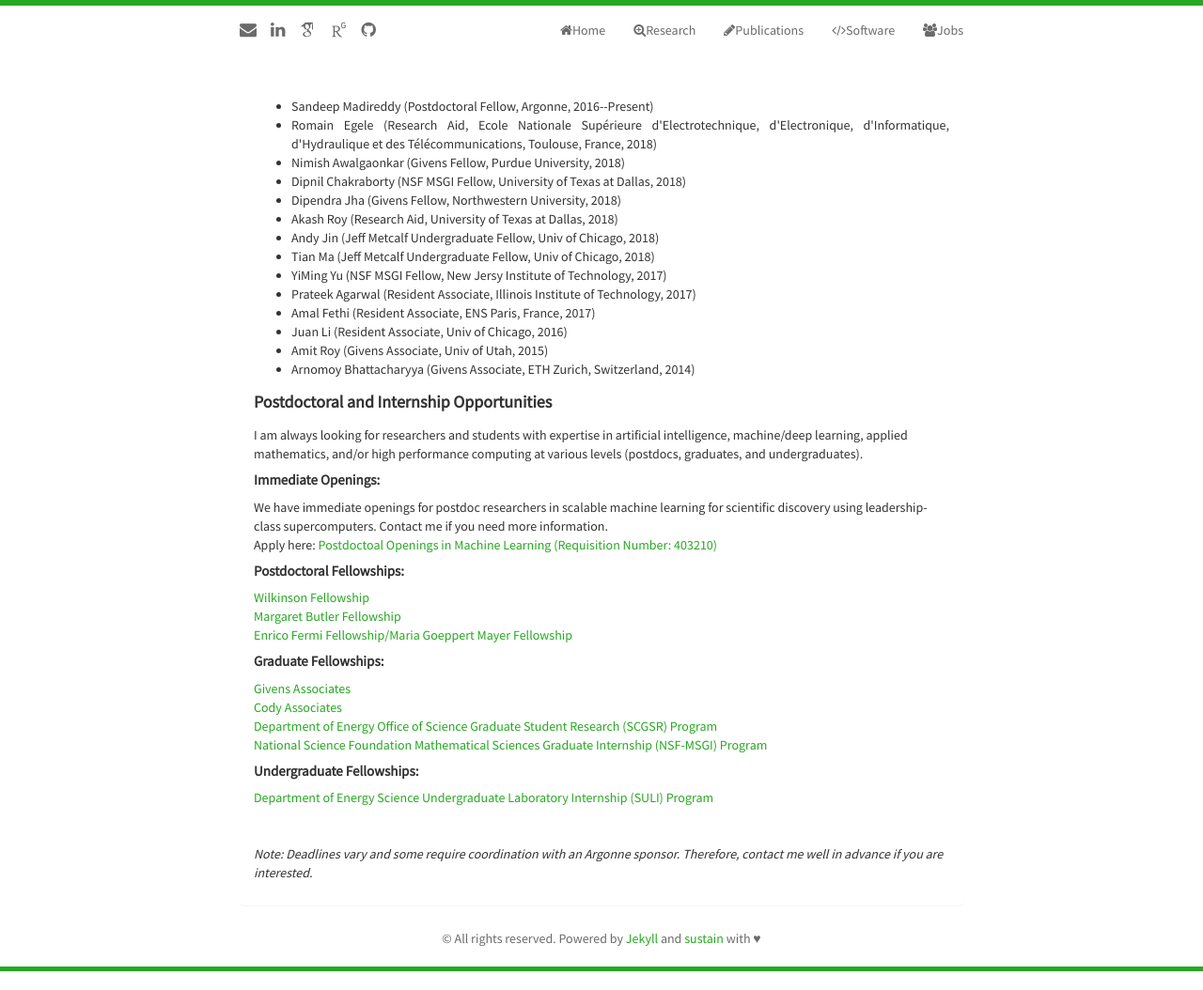
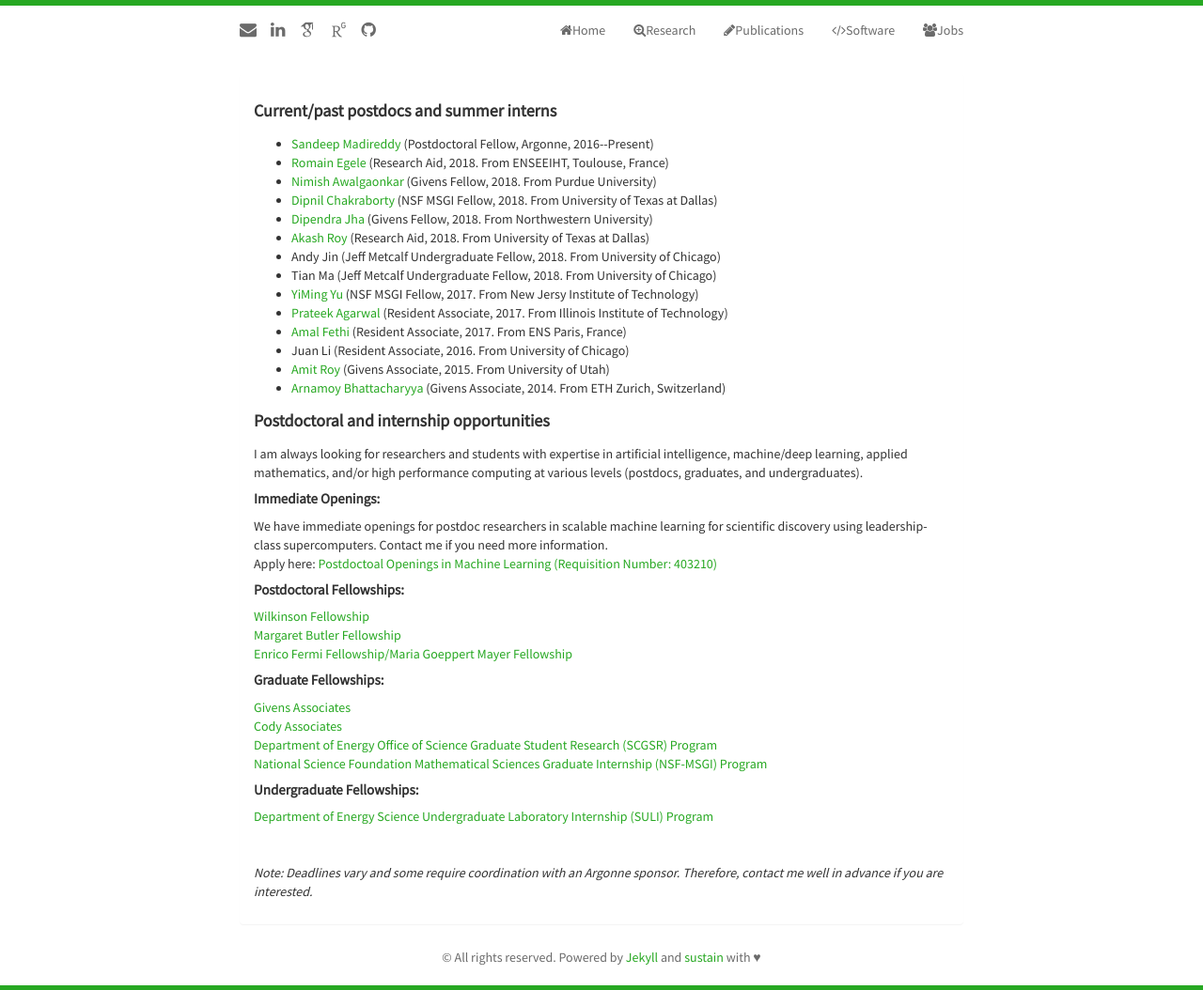
Before and after one commit to pbalapra/pbalapra.github.io, a Jekyll site: the page built from jobs.html, in a window 1280 px wide. Shown: the whole page at 94% size. Built offline with Jekyll 4.4.1, drawn with Linux system fonts in a browser that asks for light colours; nearby versions of some CDN libraries; some web fonts are replaced.

Commit message:
update students

```diff
--- a/_includes/jobs.html
+++ b/_includes/jobs.html
@@ -4,24 +4,25 @@
     <div class="panel-body">
 
       <p align="justify"></p>
+      <h5><strong>Current/past postdocs and summer interns</strong></h5>
       <ul class="itemize1" align="justify">
-        <li class="itemize">Sandeep Madireddy (Postdoctoral Fellow, Argonne, 2016--Present)</li>
-        <li class="itemize">Romain Egele (Research Aid, Ecole Nationale Supérieure d'Electrotechnique, d'Electronique, d'Informatique, d'Hydraulique et des Télécommunications, Toulouse, France, 2018)</li>
-        <li class="itemize">Nimish Awalgaonkar (Givens Fellow, Purdue University, 2018)</li>
-        <li class="itemize">Dipnil Chakraborty (NSF MSGI Fellow, University of Texas at Dallas, 2018)</li>
-        <li class="itemize">Dipendra Jha (Givens Fellow, Northwestern University, 2018)</li>
-        <li class="itemize">Akash Roy (Research Aid, University of Texas at Dallas, 2018)</li>
-        <li class="itemize">Andy Jin (Jeff Metcalf Undergraduate Fellow, Univ of Chicago, 2018)</li>
-        <li class="itemize">Tian Ma (Jeff Metcalf Undergraduate Fellow, Univ of Chicago, 2018)</li>
-        <li class="itemize">YiMing Yu (NSF MSGI Fellow, New Jersy Institute of Technology, 2017)</li>
-        <li class="itemize">Prateek Agarwal (Resident Associate, Illinois Institute of Technology, 2017)</li>
-        <li class="itemize">Amal Fethi (Resident Associate, ENS Paris, France, 2017)</li>
-        <li class="itemize">Juan Li (Resident Associate, Univ of Chicago, 2016)</li>
-        <li class="itemize">Amit Roy (Givens Associate, Univ of Utah, 2015)</li>
-        <li class="itemize">Arnomoy Bhattacharyya (Givens Associate, ETH Zurich, Switzerland, 2014)</li>
+        <li class="itemize"><a href="https://www.linkedin.com/in/sandeep-madireddy-914b0023", target="black_">Sandeep Madireddy</a> (Postdoctoral Fellow, Argonne, 2016--Present)</li>
+        <li class="itemize"><a href="https://fr.linkedin.com/in/romain-egele/en", target="black_">Romain Egele</a> (Research Aid, 2018. From ENSEEIHT, Toulouse, France)</li>
+        <li class="itemize"><a href="https://www.linkedin.com/in/nimish-awalgaonkar-39645473", target="black_">Nimish Awalgaonkar</a> (Givens Fellow, 2018. From Purdue University)</li>
+        <li class="itemize"><a href="https://in.linkedin.com/in/dipnil-chakraborty-021650102", target="black_">Dipnil Chakraborty</a> (NSF MSGI Fellow, 2018. From University of Texas at Dallas)</li>
+        <li class="itemize"><a href="https://www.linkedin.com/in/dipendraj", target="black_">Dipendra Jha</a> (Givens Fellow, 2018. From Northwestern University)</li>
+        <li class="itemize"><a href="https://www.linkedin.com/in/akash-roy-096797a4", target="black_">Akash Roy</a> (Research Aid, 2018. From University of Texas at Dallas)</li>
+        <li class="itemize">Andy Jin (Jeff Metcalf Undergraduate Fellow, 2018. From University of Chicago)</li>
+        <li class="itemize">Tian Ma (Jeff Metcalf Undergraduate Fellow, 2018. From University of Chicago)</li>
+        <li class="itemize"><a href="https://www.linkedin.com/in/arnamoy-bhattacharyya-89334368/", target="black_">YiMing Yu</a> (NSF MSGI Fellow, 2017. From New Jersy Institute of Technology)</li>
+        <li class="itemize"><a href="https://www.linkedin.com/in/prateekagrawal06", target="black_">Prateek Agarwal</a> (Resident Associate, 2017. From Illinois Institute of Technology)</li>
+        <li class="itemize"><a href="https://fr.linkedin.com/in/amal-fethi-48a7a677", target="black_">Amal Fethi</a> (Resident Associate, 2017. From ENS Paris, France)</li>
+        <li class="itemize">Juan Li (Resident Associate, 2016. From University of Chicago)</li>
+        <li class="itemize"><a href="https://www.linkedin.com/in/aroy56", target="black_">Amit Roy</a> (Givens Associate, 2015. From University of Utah)</li>
+        <li class="itemize"><a href="https://www.linkedin.com/in/arnamoy-bhattacharyya-89334368/", target="black_">Arnamoy Bhattacharyya</a> (Givens Associate, 2014. From ETH Zurich, Switzerland)</li>
       </ul>
       <p align="justify"></p>
-        <h5><strong>Postdoctoral and Internship Opportunities</strong></h5>
+        <h5><strong>Postdoctoral and internship opportunities</strong></h5>
         I am always looking for researchers and students with expertise in artificial intelligence, machine/deep learning, applied mathematics, and/or high performance computing at various levels (postdocs, graduates, and undergraduates).
         <h6><strong>Immediate Openings:</strong></h6>
         We have immediate openings for postdoc researchers in scalable machine learning for scientific discovery using leadership-class supercomputers. Contact me if you need more information. </br>
```
